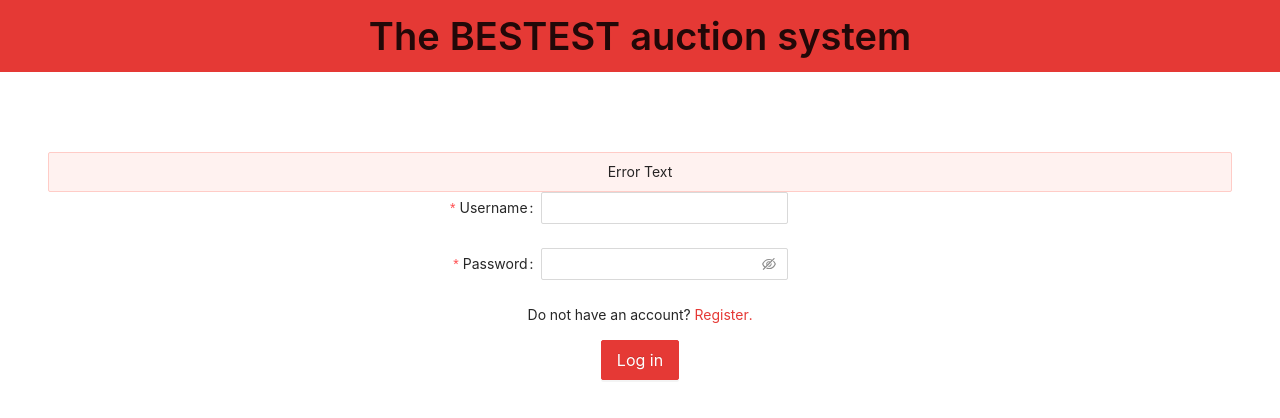
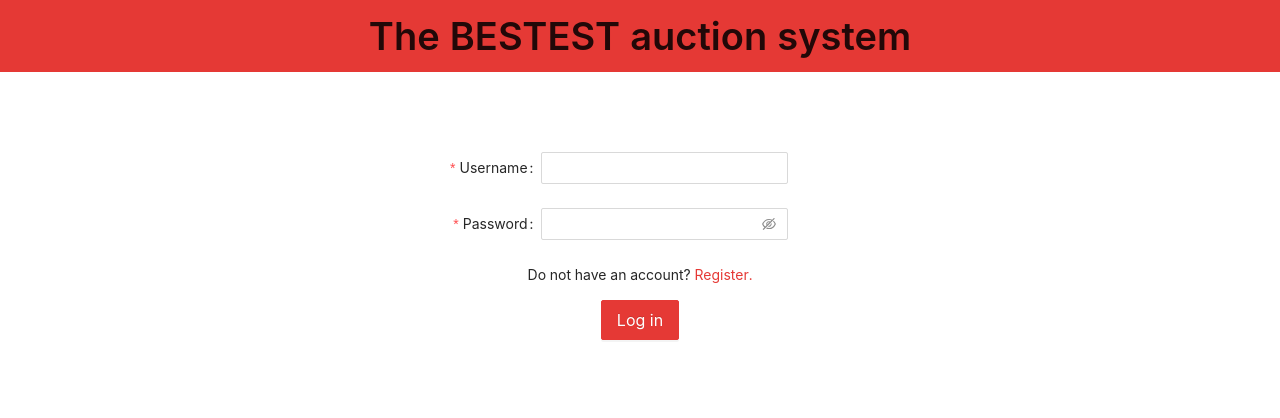
Before and after one commit to petr7555/pb138-auction, a React (Create React App) app in the folder src/auction-frontend/: page /my_auctions in a window 1280 px wide. Shown: the top 418 px of the page. Built offline with nearby package versions, Linux system fonts and the light colour scheme.

Commit message:
Deny bidding on ended auctions

```diff
--- a/src/auction-frontend/src/components/AuctionDetail.tsx
+++ b/src/auction-frontend/src/components/AuctionDetail.tsx
@@ -57,17 +57,21 @@ export const AuctionDetail = ({match}: RouteComponentProps<MatchParams>) => {
                 showError(error);
             }
         };
+        const active = item && new Date(item.until) > new Date();
 
         return (
             item ?
                 <div>
                     <Descriptions title={item.description}>
+
                         <Descriptions.Item label="Description">{item.description}</Descriptions.Item>
                         <Descriptions.Item label="Seller">{item.user}</Descriptions.Item>
-                        <Descriptions.Item label="Ends in"><Timer until={item.until}/></Descriptions.Item>
+                        {active ? <Descriptions.Item label="Ends in"><Timer until={item.until}/></Descriptions.Item> :
+                            <p>The auction has ended.</p>}
                         <Descriptions.Item label="Current winner">{item.winningUser}</Descriptions.Item>
                         <Descriptions.Item label="Price">${item.actualPrice}</Descriptions.Item>
                     </Descriptions>
+                    {active &&
                     <Form initialValues={{bid: item.actualPrice + 1}}
                           onFinish={onFinish}>
                         <Form.Item
@@ -82,7 +86,7 @@ export const AuctionDetail = ({match}: RouteComponentProps<MatchParams>) => {
                                 Place bid
                             </Button>
                         </Form.Item>
-                    </Form>
+                    </Form>}
                 </div>
                 : <Skeleton/>
         )
--- a/src/auction-frontend/src/components/Login.tsx
+++ b/src/auction-frontend/src/components/Login.tsx
@@ -35,11 +35,12 @@ export const Login = observer(() => {
                 user: res.data,
                 loggedIn: true
             });
-            return true;
         } catch (error) {
-            if (error.respose) {
-                if (error.respose.status === 401) {
-                    return false;
+            if (error.response) {
+                console.log(error.response.status);
+                if (error.response.status === 401) {
+                    setError(true);
+                    return;
                 }
             }
             showError(error);
@@ -70,7 +71,7 @@ export const Login = observer(() => {
                 onFinish={onFinishLogin}
                 className="login-form"
             >
-                <Alert message="Error Text" type="error"/>
+                {error && <Alert message="Wrong username or password" type="error"/>}
                 <FormFragment/>
                 <p>Do not have an account? <a onClick={showModal}>Register.</a></p>
                 <Form.Item {...tailLayout}>
--- a/src/auction-frontend/src/components/Timer.tsx
+++ b/src/auction-frontend/src/components/Timer.tsx
@@ -52,6 +52,6 @@ export const Timer = ({until}: Props) => {
         timerComponents.push(`${timeLeft[interval]} ${interval} `);
     });
     return (
-        <p>{timerComponents.length ? <span>Ends in: {timerComponents}</span> : <span>Time's up!</span>}</p>
+        <p>{timerComponents.length ? <span>Ends in: {timerComponents}</span> : <span>The auction has ended</span>}</p>
     )
 };
```
